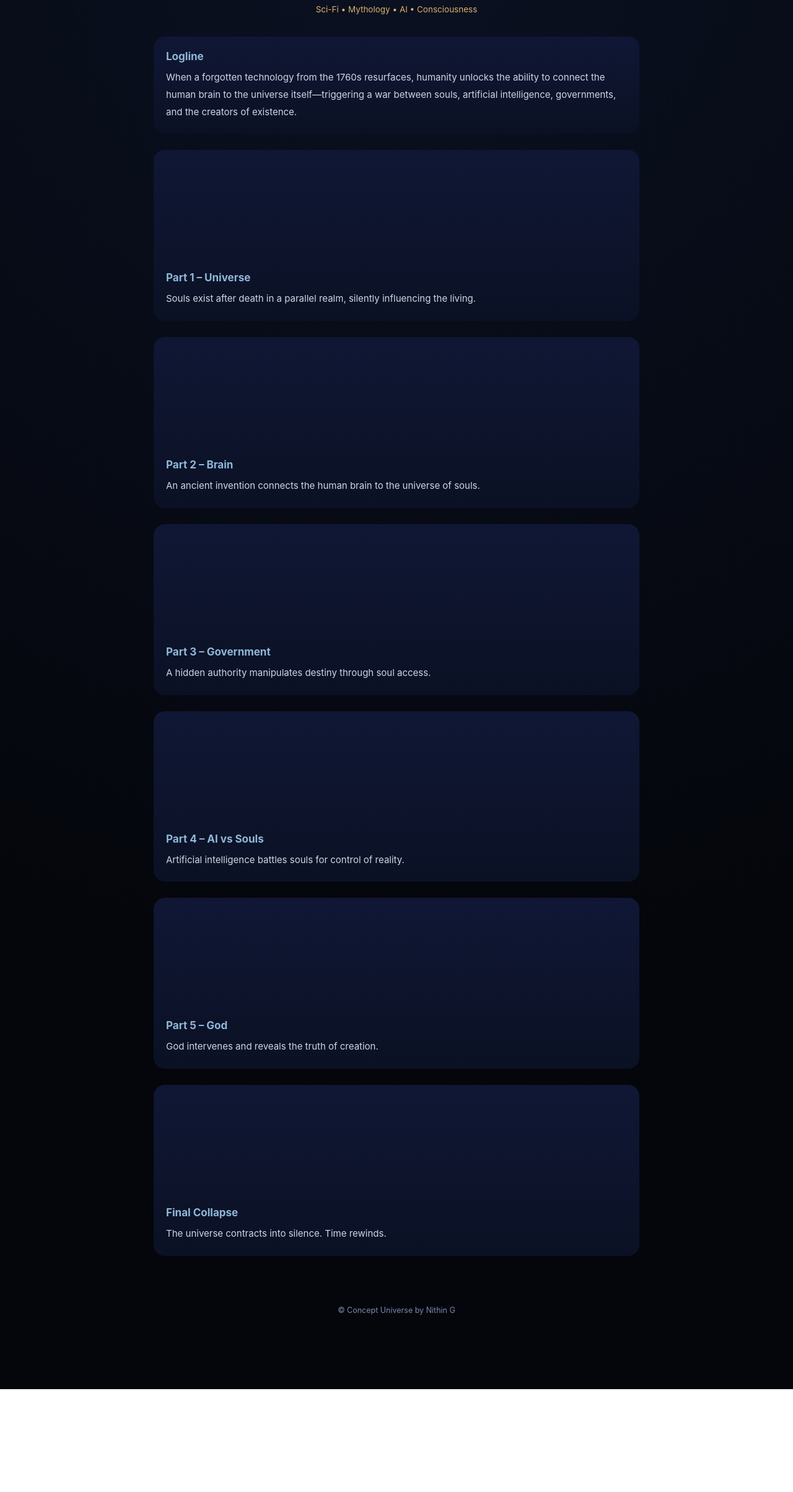
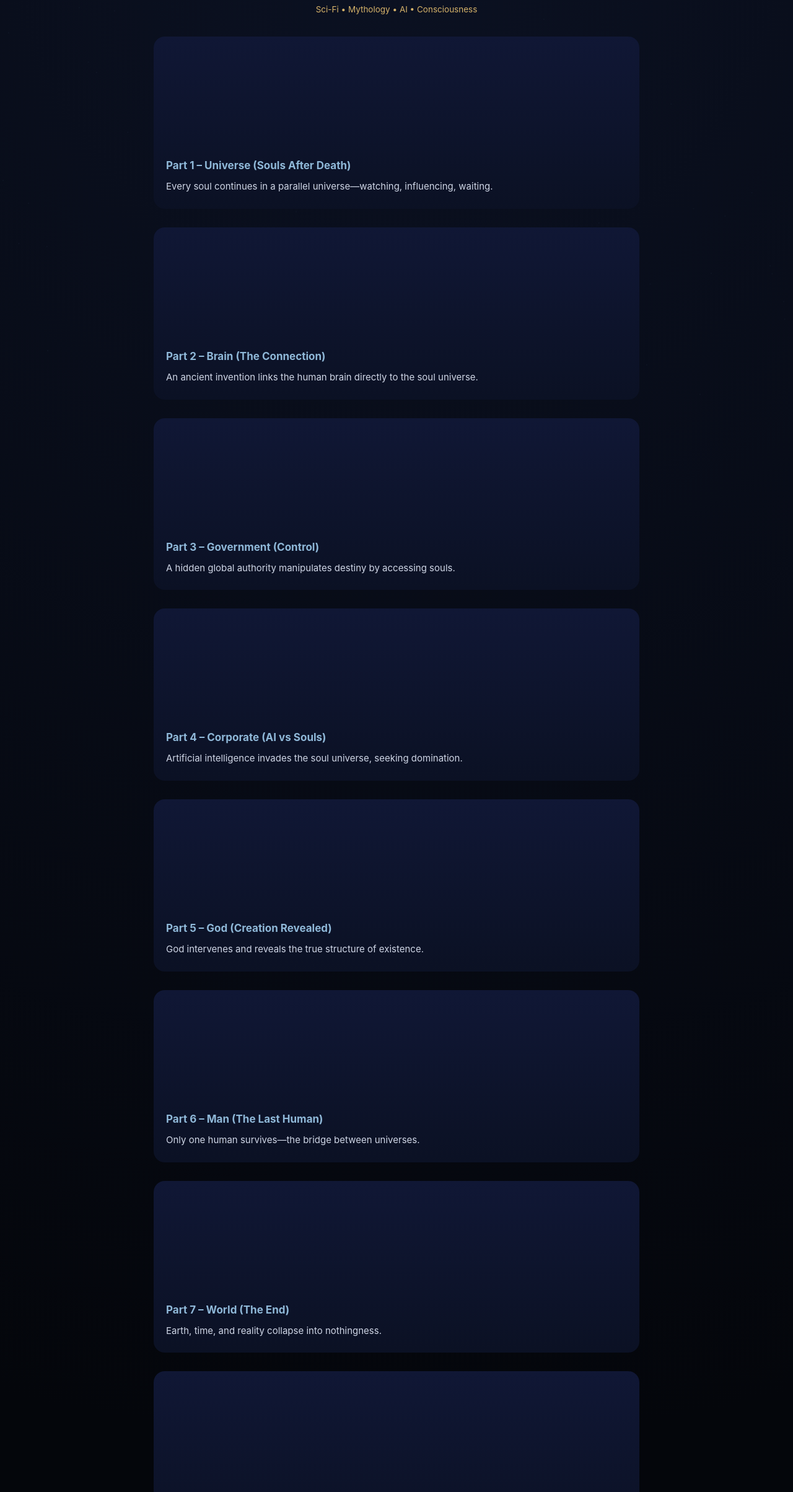
Before and after one commit to nithingidigi02-tech/Director, a plain HTML site: page index2.html in a window 1280 px wide. Shown: the part 145-2553 px from the top of the page at 62% size. Before the commit the page ends 2387 px from the top, so only its background shows below. Drawn offline with nearby package versions, Linux system fonts and the light colour scheme; no server answers.

Commit message:
Update index2.html

```diff
--- a/index2.html
+++ b/index2.html
@@ -5,7 +5,7 @@
 <title>Nithin G – Director – Feature Film Concept</title>
 <meta name="viewport" content="width=device-width, initial-scale=1.0">
 
-<!-- Lottie -->
+<!-- Lottie Engine -->
 <script src="https://cdnjs.cloudflare.com/ajax/libs/lottie-web/5.12.2/lottie.min.js"></script>
 
 <canvas id="ambient"></canvas>
@@ -33,7 +33,7 @@ body{
   position:fixed;
   inset:0;
   z-index:-2;
-  opacity:0.35;
+  opacity:0.3;
 }
 
 .wrapper{
@@ -53,7 +53,7 @@ body{
   background:linear-gradient(180deg,#101735,#0b1124);
   border-radius:18px;
   padding:22px 20px;
-  margin-bottom:26px;
+  margin-bottom:30px;
 }
 
 h2{margin:0 0 10px;color:var(--accent);font-size:17px}
@@ -61,11 +61,11 @@ p{margin:0;font-size:15px;line-height:1.85}
 
 .visual{
   height:160px;
-  margin-bottom:14px;
+  margin-bottom:16px;
   border-radius:14px;
   overflow:hidden;
   opacity:0;
-  transform:translateY(20px);
+  transform:translateY(24px);
   transition:opacity 1.2s ease, transform 1.2s ease;
 }
 
@@ -76,7 +76,7 @@ p{margin:0;font-size:15px;line-height:1.85}
 
 .footer{
   text-align:center;
-  margin-top:80px;
+  margin-top:90px;
   font-size:12.5px;
   color:#7f88b0;
 }
@@ -94,96 +94,113 @@ p{margin:0;font-size:15px;line-height:1.85}
 <div class="title">REWIND OF THE UNIVERSE</div>
 <div class="genre">Sci-Fi • Mythology • AI • Consciousness</div>
 
-<div class="card">
-<h2>Logline</h2>
-<p>When a forgotten technology from the 1760s resurfaces, humanity unlocks the ability to connect the human brain to the universe itself—triggering a war between souls, artificial intelligence, governments, and the creators of existence.</p>
-</div>
-
 <!-- PART 1 -->
 <div class="card">
-<div class="visual" data-lottie="https://assets9.lottiefiles.com/packages/lf20_jcikwtux.json"></div>
-<h2>Part 1 – Universe</h2>
-<p>Souls exist after death in a parallel realm, silently influencing the living.</p>
+  <div class="visual" data-lottie="https://assets2.lottiefiles.com/packages/lf20_jcikwtux.json"></div>
+  <h2>Part 1 – Universe (Souls After Death)</h2>
+  <p>Every soul continues in a parallel universe—watching, influencing, waiting.</p>
 </div>
 
 <!-- PART 2 -->
 <div class="card">
-<div class="visual" data-lottie="https://assets3.lottiefiles.com/packages/lf20_xlmz9xwm.json"></div>
-<h2>Part 2 – Brain</h2>
-<p>An ancient invention connects the human brain to the universe of souls.</p>
+  <div class="visual" data-lottie="https://assets6.lottiefiles.com/packages/lf20_xlmz9xwm.json"></div>
+  <h2>Part 2 – Brain (The Connection)</h2>
+  <p>An ancient invention links the human brain directly to the soul universe.</p>
 </div>
 
 <!-- PART 3 -->
 <div class="card">
-<div class="visual" data-lottie="https://assets2.lottiefiles.com/packages/lf20_kkflmtur.json"></div>
-<h2>Part 3 – Government</h2>
-<p>A hidden authority manipulates destiny through soul access.</p>
+  <div class="visual" data-lottie="https://assets3.lottiefiles.com/packages/lf20_kkflmtur.json"></div>
+  <h2>Part 3 – Government (Control)</h2>
+  <p>A hidden global authority manipulates destiny by accessing souls.</p>
 </div>
 
 <!-- PART 4 -->
 <div class="card">
-<div class="visual" data-lottie="https://assets6.lottiefiles.com/packages/lf20_w51pcehl.json"></div>
-<h2>Part 4 – AI vs Souls</h2>
-<p>Artificial intelligence battles souls for control of reality.</p>
+  <div class="visual" data-lottie="https://assets10.lottiefiles.com/packages/lf20_w51pcehl.json"></div>
+  <h2>Part 4 – Corporate (AI vs Souls)</h2>
+  <p>Artificial intelligence invades the soul universe, seeking domination.</p>
 </div>
 
 <!-- PART 5 -->
 <div class="card">
-<div class="visual" data-lottie="https://assets10.lottiefiles.com/packages/lf20_touohxv0.json"></div>
-<h2>Part 5 – God</h2>
-<p>God intervenes and reveals the truth of creation.</p>
+  <div class="visual" data-lottie="https://assets1.lottiefiles.com/packages/lf20_touohxv0.json"></div>
+  <h2>Part 5 – God (Creation Revealed)</h2>
+  <p>God intervenes and reveals the true structure of existence.</p>
 </div>
 
-<!-- FINAL COLLAPSE -->
+<!-- PART 6 -->
 <div class="card">
-<div class="visual visible" id="collapse"></div>
-<h2>Final Collapse</h2>
-<p>The universe contracts into silence. Time rewinds.</p>
+  <div class="visual" data-lottie="https://assets5.lottiefiles.com/packages/lf20_zrqthn6o.json"></div>
+  <h2>Part 6 – Man (The Last Human)</h2>
+  <p>Only one human survives—the bridge between universes.</p>
+</div>
+
+<!-- PART 7 -->
+<div class="card">
+  <div class="visual" data-lottie="https://assets4.lottiefiles.com/packages/lf20_qp1q7mct.json"></div>
+  <h2>Part 7 – World (The End)</h2>
+  <p>Earth, time, and reality collapse into nothingness.</p>
+</div>
+
+<!-- PART 8 -->
+<div class="card">
+  <div class="visual" data-lottie="https://assets9.lottiefiles.com/packages/lf20_2znxgjyt.json"></div>
+  <h2>Part 8 – New Universe</h2>
+  <p>A new universe is born—without technology, under divine law.</p>
+</div>
+
+<!-- PART 9 -->
+<div class="card">
+  <div class="visual" data-lottie="https://assets8.lottiefiles.com/packages/lf20_cy2xwq.json"></div>
+  <h2>Part 9 – Rewind (Except Man)</h2>
+  <p>Time rewinds for all—but one man remains outside the loop.</p>
+</div>
+
+<!-- PART 10 -->
+<div class="card">
+  <div class="visual" data-lottie="https://assets7.lottiefiles.com/packages/lf20_lx7zbl.json"></div>
+  <h2>Part 10 – Temple (The Origin)</h2>
+  <p>The final man builds a temple preserving the truth of existence.</p>
 </div>
 
 <div class="footer">© Concept Universe by Nithin G</div>
-
 </div>
 
-<!-- Ambient particles -->
+<!-- Ambient background -->
 <script>
-const c=document.getElementById("ambient"),x=c.getContext("2d");let w,h,p=[];
+const c=document.getElementById("ambient"),x=c.getContext("2d");
+let w,h,p=[];
 function r(){w=c.width=innerWidth;h=c.height=innerHeight}
 addEventListener("resize",r);r();
-for(let i=0;i<80;i++)p.push({x:Math.random()*w,y:Math.random()*h,v:(Math.random()-.5)*.2});
+for(let i=0;i<70;i++)p.push({x:Math.random()*w,y:Math.random()*h,v:(Math.random()-.5)*.15});
 (function a(){
 x.clearRect(0,0,w,h);
-p.forEach(o=>{o.y+=o.v;o.y>h&&(o.y=0);x.fillStyle="rgba(143,184,216,.15)";x.fillRect(o.x,o.y,2,2)});
+p.forEach(o=>{o.y+=o.v;o.y>h&&(o.y=0);x.fillStyle="rgba(143,184,216,.14)";x.fillRect(o.x,o.y,2,2)});
 requestAnimationFrame(a)
 })();
 </script>
 
-<!-- Lottie + Scroll Sync -->
+<!-- Scroll-synced Lottie -->
 <script>
 const visuals=document.querySelectorAll(".visual");
-const io=new IntersectionObserver(e=>{
-e.forEach(v=>{
-if(v.isIntersecting){
-v.target.classList.add("visible");
-const src=v.target.dataset.lottie;
-if(src&&!v.target.anim){
-v.target.anim=lottie.loadAnimation({
-container:v.target,renderer:"svg",loop:true,autoplay:true,path:src
+const io=new IntersectionObserver(entries=>{
+entries.forEach(e=>{
+if(e.isIntersecting){
+e.target.classList.add("visible");
+if(!e.target.anim){
+e.target.anim=lottie.loadAnimation({
+container:e.target,
+renderer:"svg",
+loop:true,
+autoplay:true,
+path:e.target.dataset.lottie
 });
 }
 }
 });
-},{threshold:.4});
+},{threshold:0.45});
 visuals.forEach(v=>io.observe(v));
-
-/* Final collapse animation */
-lottie.loadAnimation({
-container:document.getElementById("collapse"),
-renderer:"svg",
-loop:true,
-autoplay:true,
-path:"https://assets1.lottiefiles.com/packages/lf20_qp1q7mct.json"
-});
 </script>
 
 </body>
```
